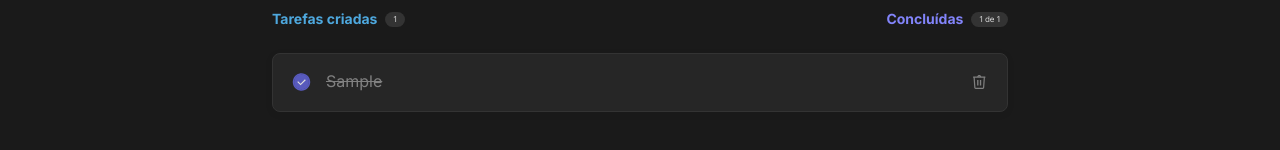
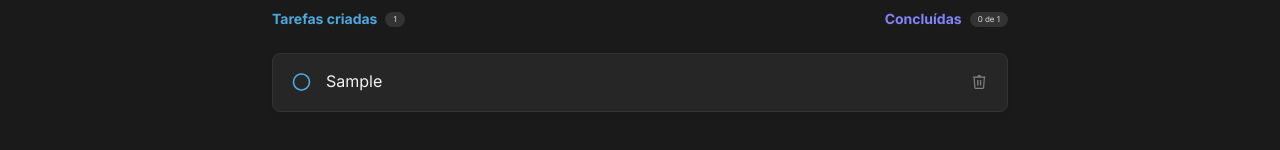
Before and after one commit to a-cs/react-to-do-list, a React (Vite) app: page / in a window 1280 px wide. Both pictures are taken after typing "Sample" into the empty fields and a click on the button "Criar". Shown: the part 284-434 px from the top of the page. Built offline with nearby package versions, Linux system fonts and the light colour scheme; the HTML template or start-up script is replaced by a standard one.

Commit message:
adding toggleToDoCompleted

```diff
--- a/src/App.tsx
+++ b/src/App.tsx
@@ -26,7 +26,7 @@ function App() {
 		event.preventDefault()
 		const newToDo:ToDo = {
 			id: uuidv4(),
-			isCompleted: true,
+			isCompleted: false,
 			content: newToDoContent
 		}
 		setToDoList(previousList => [newToDo, ...previousList])
@@ -37,18 +37,28 @@ function App() {
 		setToDoList(toDoList.filter((toDo:ToDo) => toDo.id !== id))
 	}
 
+	function toggleToDoCompletedAt(id?: string){
+		setToDoList(toDoList.map((toDo: ToDo) => toDo.id === id ? {...toDo, isCompleted: !toDo.isCompleted}: toDo))
+	}
 
 	return (
 	<>
 		<Header/>
 		<div className={styles.wrapper}>
 			<form onSubmit={handleSubmit} className={styles.addToDo}>
-				<input required onChange={handleNewToDoContentChange} onInvalid={handleInvalid} value={newToDoContent} type="text" placeholder='Adicione uma nova tarefa' />
+				<input
+				required
+				onChange={handleNewToDoContentChange}
+				onInvalid={handleInvalid} value={newToDoContent}
+				type="text"
+				placeholder='Adicione uma nova tarefa'
+				/>
 				<button type="submit">Criar <PlusIcon /></button>
 			</form>
 			<ToDoList
 			toDolist={toDoList}
 			onDeleteItem={deleteToDo}
+			onToggleItemCompletedAt={toggleToDoCompletedAt}
 			/>
 		</div>
 	</>
--- a/src/components/CheckBox/CheckBox.tsx
+++ b/src/components/CheckBox/CheckBox.tsx
@@ -5,11 +5,12 @@ import {ReactComponent as CheckedFalseIcon} from "../../assets/CheckedFalse.svg"
 
 interface CheckBoxProps{
 	isChecked: boolean;
+	onToggleItemCompletedAt: () => void;
 }
 
-export function CheckBox({isChecked}: CheckBoxProps){
+export function CheckBox({isChecked, onToggleItemCompletedAt}: CheckBoxProps){
 	return (
-		<>
+		<div onClick={onToggleItemCompletedAt}>
 			{
 				isChecked ?
 				<div className={styles.checkBoxChecked}>
@@ -20,6 +21,6 @@ export function CheckBox({isChecked}: CheckBoxProps){
 				</div>
 
 			}
-		</>
+		</div>
 	)
 }
--- a/src/components/ListItem/ListItem.tsx
+++ b/src/components/ListItem/ListItem.tsx
@@ -6,12 +6,13 @@ interface ListItemProps{
 	isCompleted: boolean;
 	content: string;
 	onDeleteItem: () => void
+	onToggleItemCompletedAt: () => void
 }
 
-export function ListItem({isCompleted, content, onDeleteItem}:ListItemProps){
+export function ListItem({isCompleted, content, onDeleteItem, onToggleItemCompletedAt}:ListItemProps){
 	return (
 		<div className={styles.listItem}>
-			<CheckBox isChecked={isCompleted} />
+			<CheckBox isChecked={isCompleted} onToggleItemCompletedAt={onToggleItemCompletedAt}/>
 			{
 				isCompleted ?
 				<p className={styles.completedToDo}>{content}</p>:
--- a/src/components/ToDoList/ToDoList.tsx
+++ b/src/components/ToDoList/ToDoList.tsx
@@ -12,9 +12,10 @@ export interface ToDo{
 interface ToDoListProps{
 	toDolist: ToDo[];
 	onDeleteItem: (id?:string) => void;
+	onToggleItemCompletedAt: (id?:string) => void;
 }
 
-export function ToDoList({toDolist, onDeleteItem}:ToDoListProps){
+export function ToDoList({toDolist, onDeleteItem, onToggleItemCompletedAt}:ToDoListProps){
 
 	const toDoListTotal = toDolist.length
 	const toDoListCompletedTotal = toDolist.filter((toDo: ToDo) => toDo.isCompleted).length
@@ -49,8 +50,12 @@ export function ToDoList({toDolist, onDeleteItem}:ToDoListProps){
 					<>
 						{toDolist.map(toDo =>{
 							return(
-								<ListItem key={toDo.id} isCompleted={toDo.isCompleted} content={toDo.content} onDeleteItem={() => onDeleteItem(toDo.id)}/>
-
+								<ListItem key={toDo.id}
+								isCompleted={toDo.isCompleted}
+								content={toDo.content}
+								onDeleteItem={() => onDeleteItem(toDo.id)}
+								onToggleItemCompletedAt={() => onToggleItemCompletedAt(toDo.id)}
+								/>
 							)
 						})}
 					</>
```
